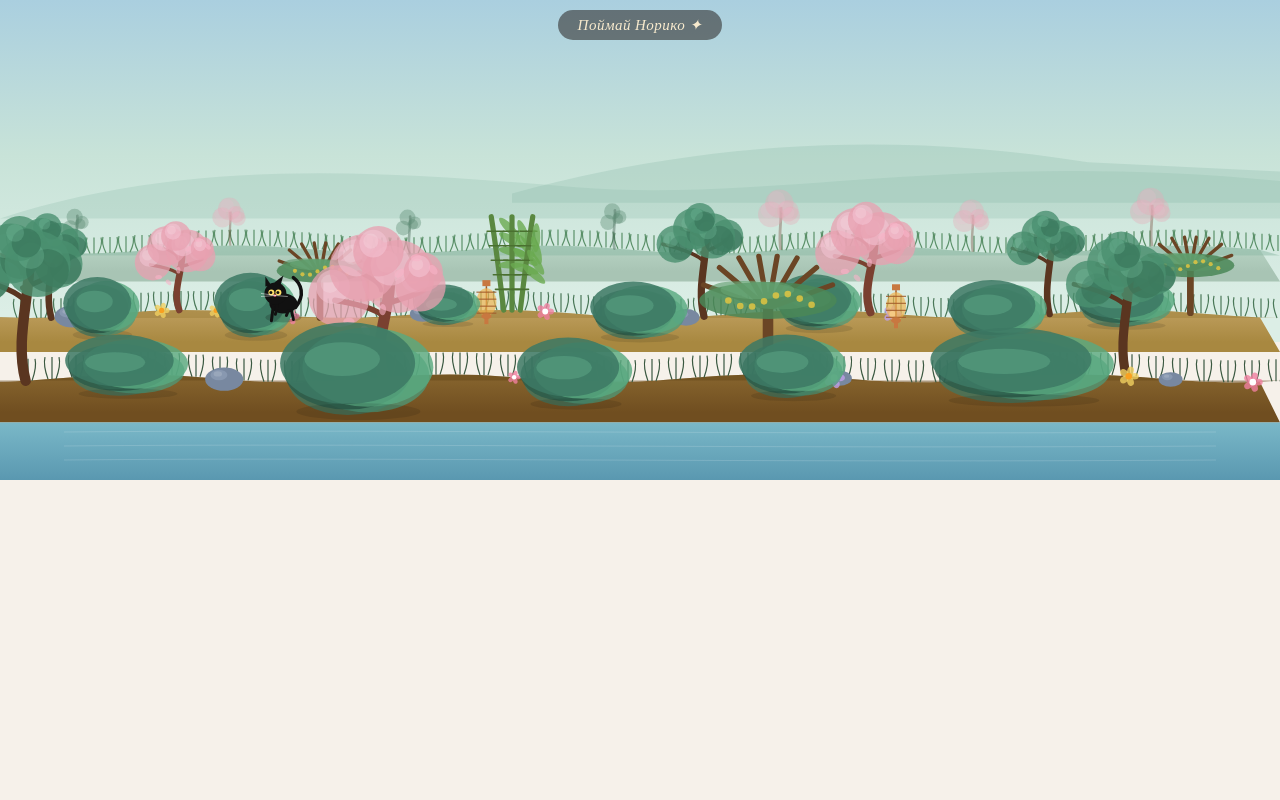
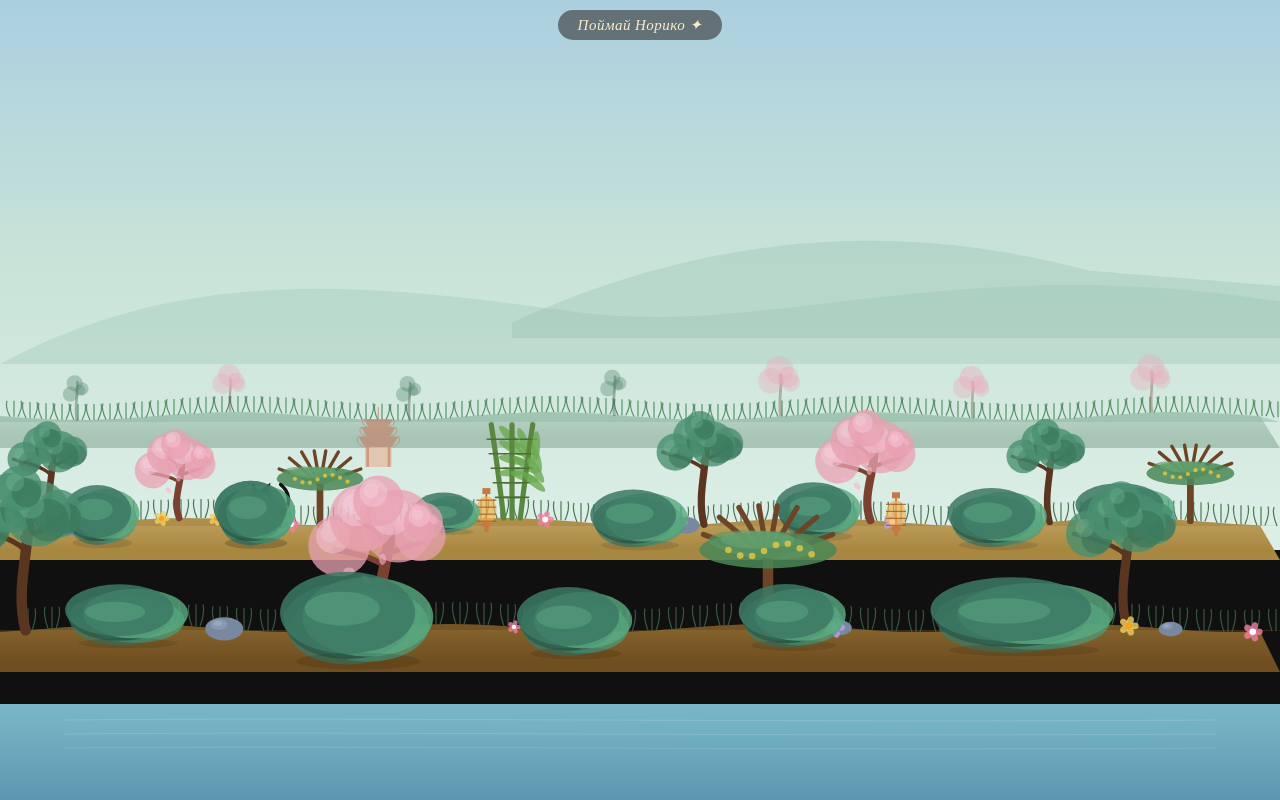
Before and after one commit to iulskaya/kyoko, a plain HTML site: page index.html in a window 1280 px wide. Drawn offline with nearby package versions, Linux system fonts and the light colour scheme; animation ran at ten frames a second.

Commit message:
Add files via upload

```diff
--- a/index.html
+++ b/index.html
@@ -7,10 +7,33 @@
 <style>
 @import url('https://fonts.googleapis.com/css2?family=Cormorant+Garamond:ital,wght@0,400;0,600;1,400;1,600&family=Noto+Serif+JP:wght@300;400&display=swap');
 *{box-sizing:border-box;margin:0;padding:0;}
-html,body{width:100%;min-height:100%;overflow-x:hidden;background:#f6f1ea;}
-body{margin:0;}
-#gr{width:100%;min-height:100svh;position:relative;overflow:hidden;border-radius:0;font-family:'Cormorant Garamond',serif;}
-#scene-canvas{display:block;width:100%;touch-action:manipulation;}
+
+html,
+body{
+  margin:0;
+  width:100%;
+  min-height:100%;
+  overflow:hidden;
+  background:#101010;
+}
+
+#gr{
+  width:100vw;
+  height:100svh;
+  position:relative;
+  overflow:hidden;
+  border-radius:0;
+  font-family:'Cormorant Garamond',serif;
+  touch-action:manipulation;
+}
+
+#scene-canvas{
+  position:absolute;
+  left:0;
+  top:0;
+  display:block;
+  max-width:none;
+}
 #hud{position:absolute;top:10px;left:0;right:0;text-align:center;pointer-events:none;z-index:10;}
 #hud-text{display:inline-block;background:rgba(20,10,5,0.48);color:rgba(255,240,210,0.95);font-size:15px;font-style:italic;padding:6px 20px;border-radius:20px;letter-spacing:0.5px;}
 #msg-pop{
@@ -158,17 +181,63 @@ const inviteImg = document.getElementById('invite-img');
 const inviteMissing = document.getElementById('invite-missing');
 
 let W, H, dpr;
+let viewW = 0;
+let viewH = 0;
+let canvasOffsetX = 0;
+let canvasOffsetY = 0;
+
+const WORLD_MIN_W = 760;
+const WORLD_MIN_H = 560;
+
 function resize(){
-  dpr = window.devicePixelRatio||1;
-  W = canvas.parentElement.offsetWidth;
-  // На телефоне холст ниже, чтобы игра не превращалась в огромную простыню.
-  H = Math.min(480, Math.max(360, Math.round(W * 0.72)));
-  canvas.width = W*dpr; canvas.height = H*dpr;
-  canvas.style.width = W+'px'; canvas.style.height = H+'px';
+  dpr = window.devicePixelRatio || 1;
+
+  viewW = gr.clientWidth || window.innerWidth;
+  viewH = gr.clientHeight || window.innerHeight;
+
+  W = Math.max(viewW, WORLD_MIN_W);
+  H = Math.max(viewH, WORLD_MIN_H);
+
+  canvas.width = Math.round(W * dpr);
+  canvas.height = Math.round(H * dpr);
+
+  canvas.style.width = W + 'px';
+  canvas.style.height = H + 'px';
+
+  canvasOffsetX = (viewW - W) / 2;
+  canvasOffsetY = (viewH - H) / 2;
+
+  canvas.style.left = canvasOffsetX + 'px';
+  canvas.style.top = canvasOffsetY + 'px';
+
   ctx.setTransform(dpr,0,0,dpr,0,0);
 }
 resize();
 window.addEventListener('resize', resize);
+function visibleMinX(pad=0){
+  return Math.max(pad, -canvasOffsetX + pad);
+}
+
+function visibleMaxX(pad=0){
+  return Math.min(W - pad, -canvasOffsetX + viewW - pad);
+}
+
+function randomVisibleX(pad=40){
+  const min = visibleMinX(pad);
+  const max = visibleMaxX(pad);
+
+  if(max <= min) return W / 2;
+
+  return min + Math.random() * (max - min);
+}
+
+function visibleEdgeAwayFromCat(pad=45){
+  const min = visibleMinX(pad);
+  const max = visibleMaxX(pad);
+  const mid = (min + max) / 2;
+
+  return cat.x > mid ? min : max;
+}
 
 // ---- TERRAIN: multiple ground levels for parallax ----
 // Noriko can walk on 3 "lanes" with different y positions
@@ -539,18 +608,24 @@ function catY(){ return laneY(cat.laneIdx, cat.x/W); }
 function catScale(){ return LANES[cat.laneIdx].scale; }
 
 function pickTarget(){
-  const bs=sceneElements.filter(e=>e.type==='bush');
-  if(Math.random()<0.25 && bs.length){
-    const b=bs[Math.floor(Math.random()*bs.length)];
-    cat.target=b.tx*W;
-    cat.targetLane=b.lane;
-    cat.hideBush=b;
-    cat.state='toHide';
+  const bs = sceneElements.filter(e => {
+    if(e.type !== 'bush') return false;
+
+    const bx = e.tx * W;
+    return bx > visibleMinX(60) && bx < visibleMaxX(60);
+  });
+
+  if(Math.random() < 0.25 && bs.length){
+    const b = bs[Math.floor(Math.random() * bs.length)];
+    cat.target = b.tx * W;
+    cat.targetLane = b.lane;
+    cat.hideBush = b;
+    cat.state = 'toHide';
   } else {
-    cat.target=40+Math.random()*(W-80);
-    cat.targetLane=Math.floor(Math.random()*3);
-    cat.hideBush=null;
-    cat.state='walk';
+    cat.target = randomVisibleX(50);
+    cat.targetLane = Math.floor(Math.random() * 3);
+    cat.hideBush = null;
+    cat.state = 'walk';
   }
 }
 
@@ -564,9 +639,13 @@ function showMsg(t){
 let caught=false;
 
 function resetCat(){
-  caught=false; cat.attempts=0;
-  cat.x=80+Math.random()*(W-160); cat.laneIdx=1;
-  cat.state='walk'; cat.hidden=false; cat.hideBush=null;
+  caught = false;
+  cat.attempts = 0;
+  cat.x = randomVisibleX(80);
+  cat.laneIdx = 1;
+  cat.state = 'walk';
+  cat.hidden = false;
+  cat.hideBush = null;
   pickTarget();
 }
 
@@ -671,7 +750,7 @@ const speed=cat.state==='run'?240:(cat.state==='toHide'?160:85);
     }
   }
 
-  cat.x=Math.max(20,Math.min(W-20,cat.x));
+  cat.x = Math.max(visibleMinX(20), Math.min(visibleMaxX(20), cat.x));
 }
 
 // ---- RENDER ----
@@ -832,14 +911,14 @@ canvas.addEventListener('pointerdown',function(e){
       setTimeout(()=>askPassword(),500);
     } else {
       cat.state='run';
-      cat.target=Math.random()<0.5?20+Math.random()*80:W-100+Math.random()*80;
+      cat.target = visibleEdgeAwayFromCat(45);
       cat.targetLane=Math.floor(Math.random()*3);
       const ms=['Ускользнула!','Почти поймала!','Норико слишком быстрая...','Осторожнее!'];
       showMsg(ms[Math.floor(Math.random()*ms.length)]+' ✦');
     }
   } else if(dist<90){
     cat.state='run';
-    cat.target=cat.x>W/2?20+Math.random()*60:W-80+Math.random()*60;
+    cat.target = visibleEdgeAwayFromCat(45);
     cat.targetLane=Math.floor(Math.random()*3);
   }
 });
```
